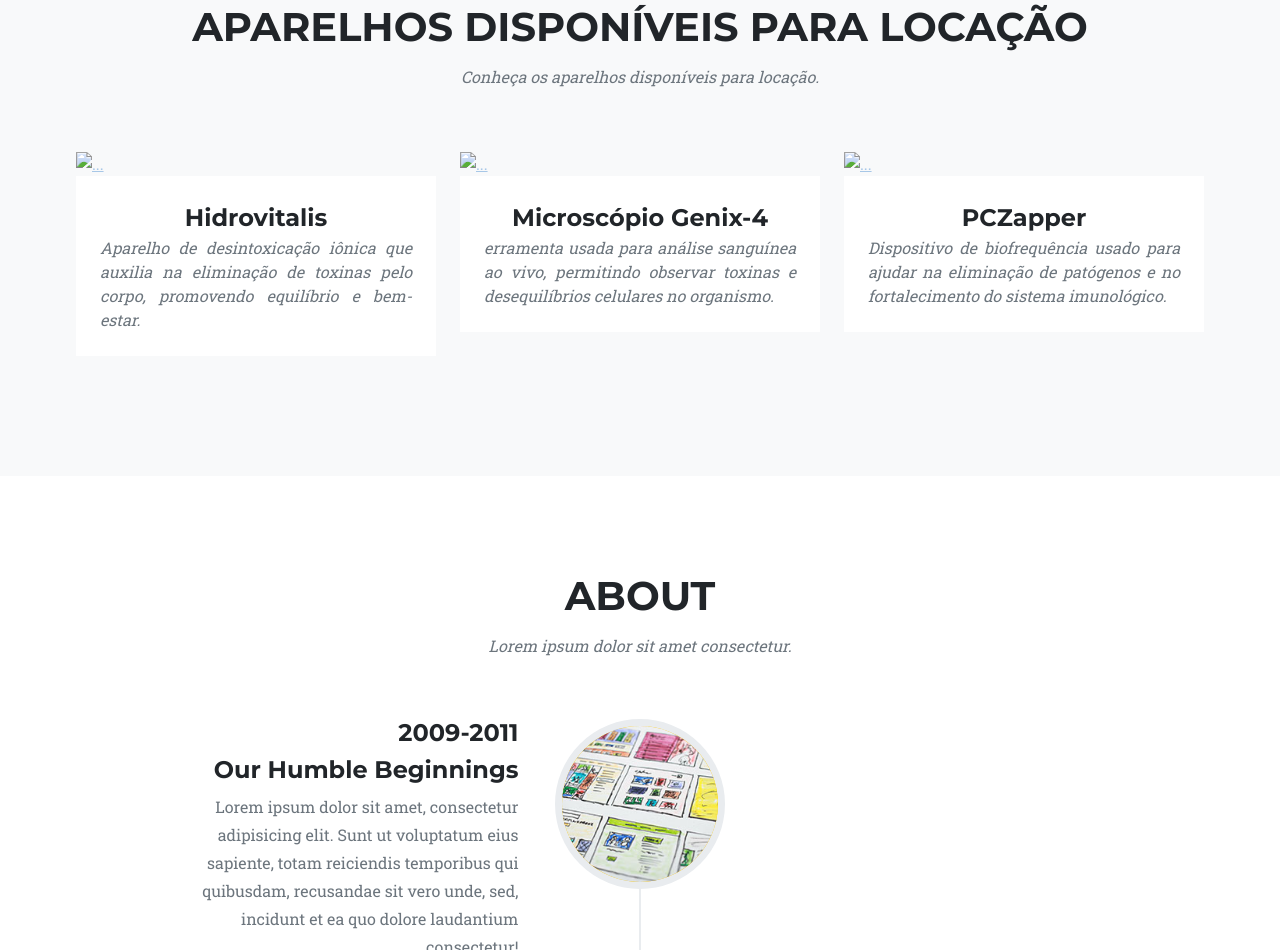
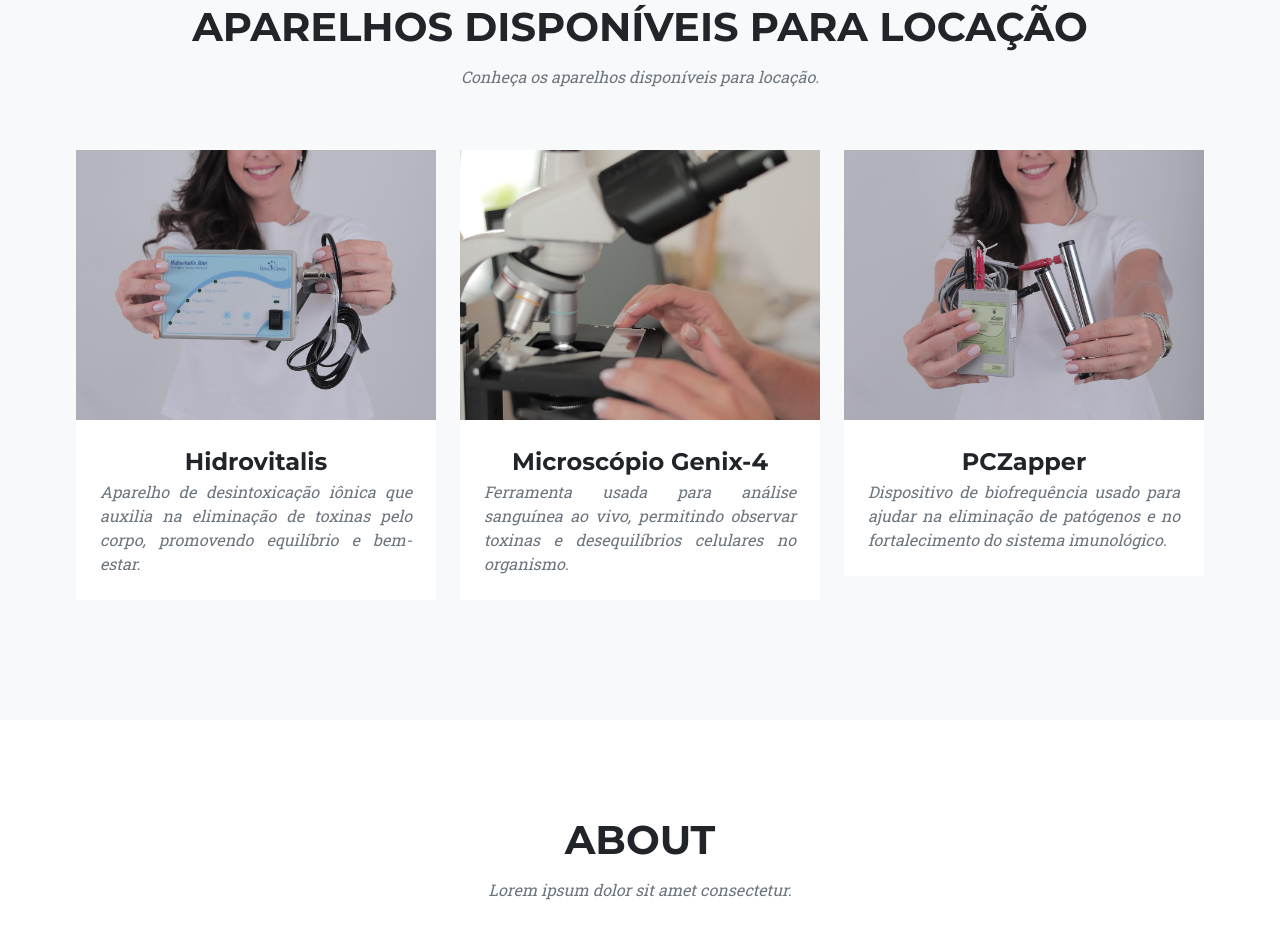
Before and after one commit to Danilo00Freitas/LP-Gabriela, a plain HTML site: page index.html in a window 1280 px wide. Shown: the part 1466-2416 px from the top of the page. Drawn offline with nearby package versions, Linux system fonts and the light colour scheme; files whose address does not match are found by name.

Commit message:
imagens adicionadas

```diff
--- a/index.html
+++ b/index.html
@@ -154,7 +154,7 @@
                 </div>
                 <img
                   class="img-fluid"
-                  src="assets/img/portfolio/1.jpg"
+                  src="assets/img/portfolio/1.png"
                   alt="..."
                 />
               </a>
@@ -182,14 +182,14 @@
                 </div>
                 <img
                   class="img-fluid"
-                  src="assets/img/portfolio/2.jpg"
+                  src="assets/img/portfolio/2.png"
                   alt="..."
                 />
               </a>
               <div class="portfolio-caption">
                 <div class="portfolio-caption-heading">Microscópio Genix-4</div>
                 <div class="portfolio-caption-subheading text-muted">
-                  erramenta usada para análise sanguínea ao vivo, permitindo
+                  Ferramenta usada para análise sanguínea ao vivo, permitindo
                   observar toxinas e desequilíbrios celulares no organismo.
                 </div>
               </div>
@@ -210,7 +210,7 @@
                 </div>
                 <img
                   class="img-fluid"
-                  src="assets/img/portfolio/3.jpg"
+                  src="assets/img/portfolio/3.png"
                   alt="..."
                 />
               </a>
```
